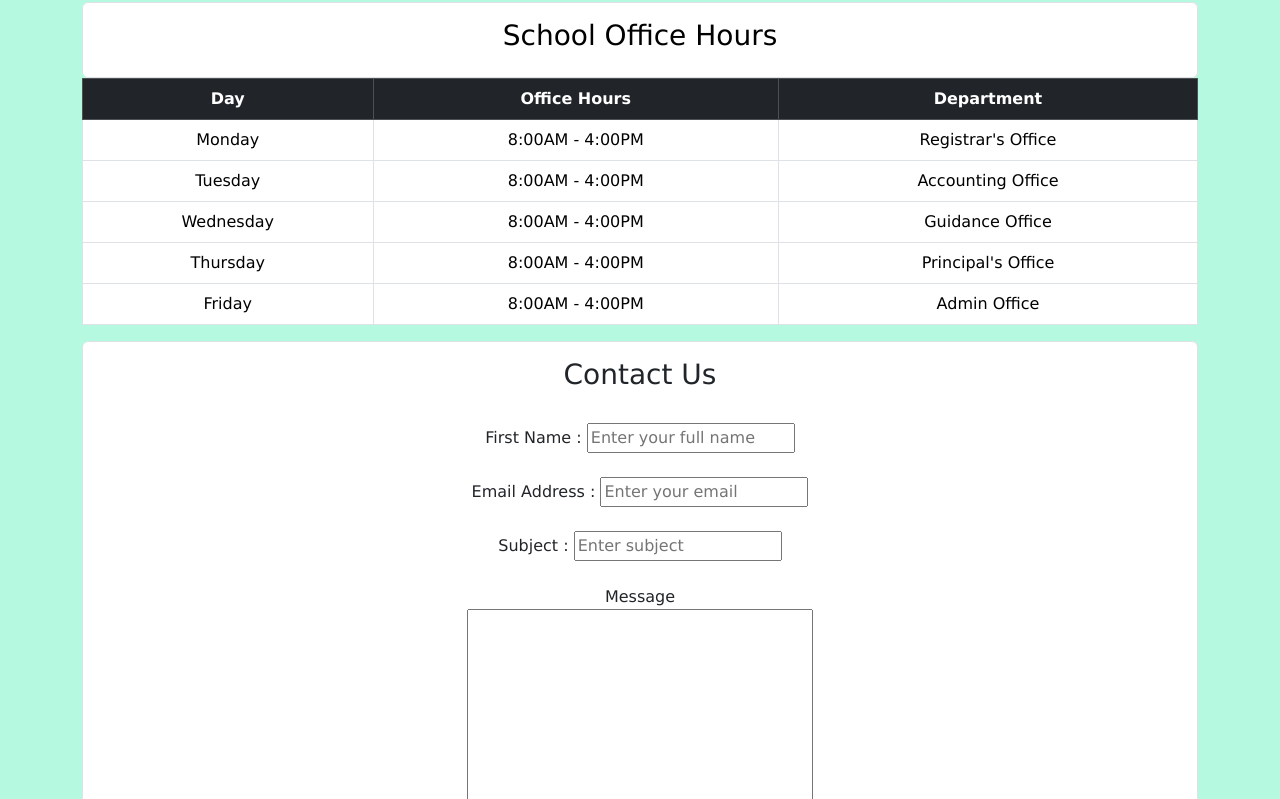
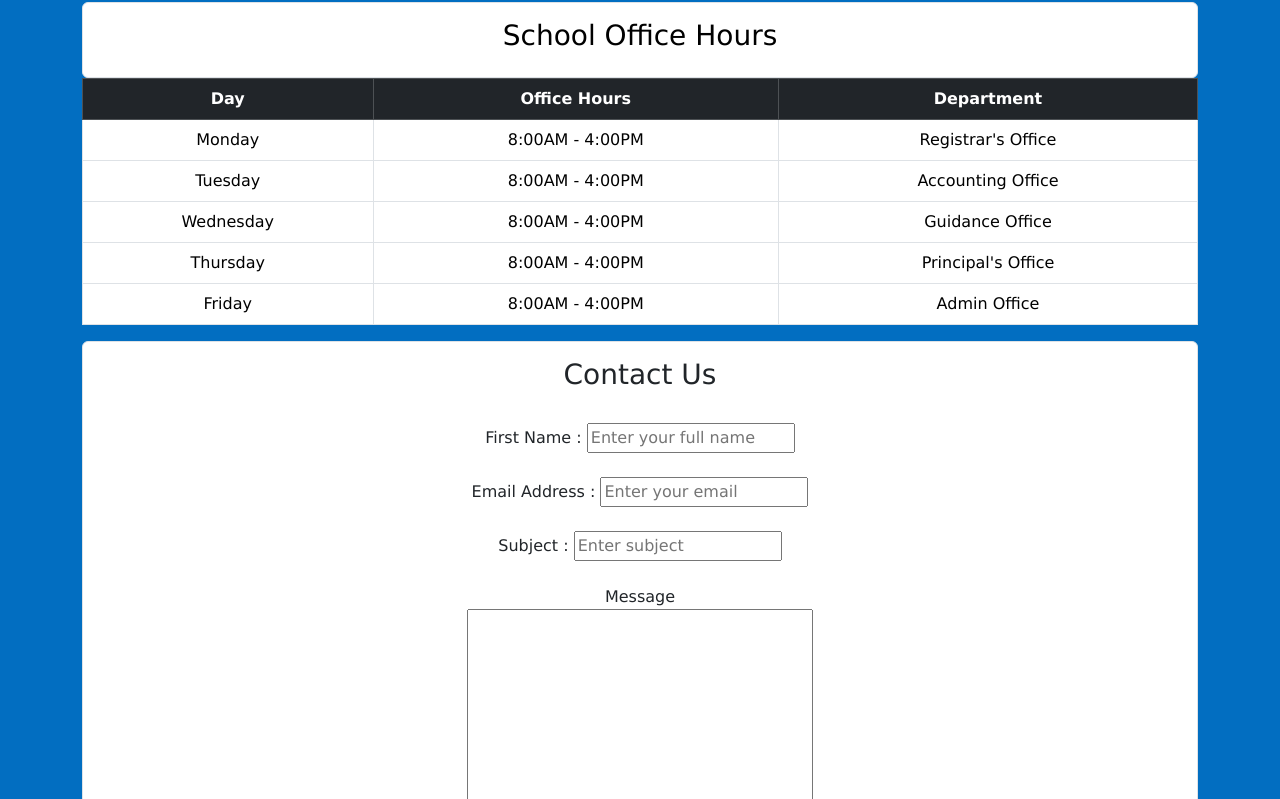
Before and after one commit to czarld/LP_ICT9EMERALD_Q2SW2_Lodronio_Czarina, a plain HTML site: page contact.html in a window 1280 px wide. Shown: the part 130-929 px from the top of the page. Drawn offline with nearby package versions, Linux system fonts and the light colour scheme.

Commit message:
contact.html

```diff
--- a/contact.html
+++ b/contact.html
@@ -8,7 +8,7 @@
     <link rel="stylesheet" href="https://cdn.jsdelivr.net/npm/bootstrap@5.3.3/dist/css/bootstrap.min.css">
 
 </head>
-<body style="background-color: rgb(181, 249, 225);">
+<body style="background-color: rgb(2, 110, 193);">
     <script src="https://cdn.jsdelivr.net/npm/bootstrap@5.3.3/dist/js/bootstrap.bundle.min.js"></script>
 
     <nav class="navbar navbar-expand-sm navbar-dark bg-dark">
```
